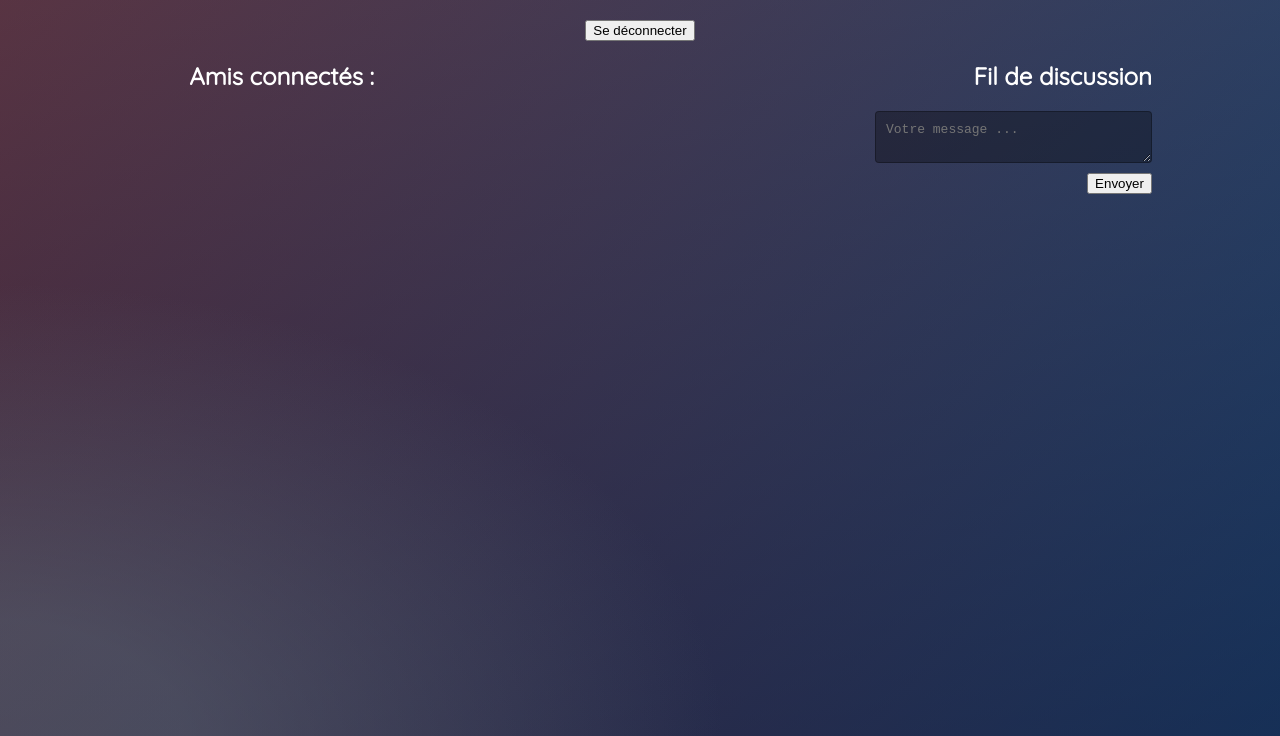
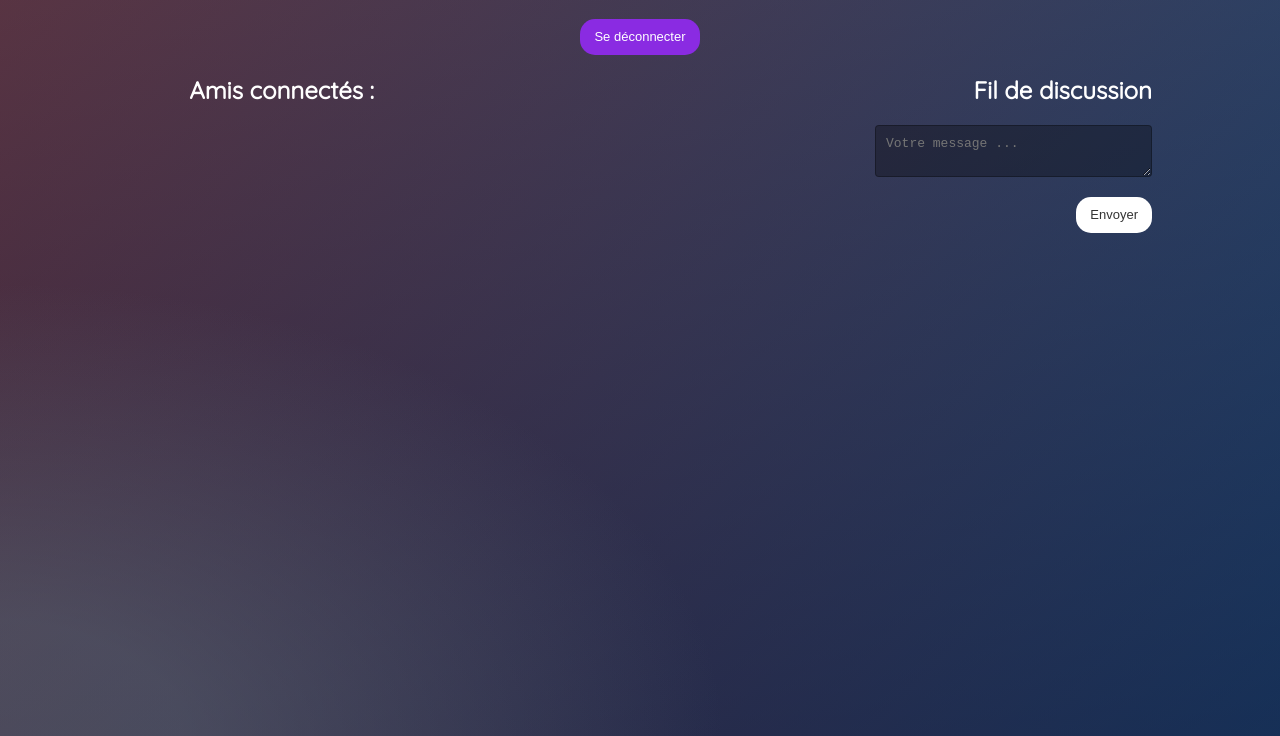
Before and after one commit to Prototype91/kwick, a website: page private/chatroom.html in a window 1280 px wide. Shown: the part 64-800 px from the top of the page. Drawn offline with nearby package versions, Linux system fonts and the light colour scheme.

Commit message:
buttons improved

```diff
--- a/css/chatroom.css
+++ b/css/chatroom.css
@@ -24,6 +24,21 @@ main {
     text-align: center;
 }
 
+#logout {
+    display: inline-block;
+    margin-bottom: 0;
+    font-size: 13px;
+    line-height: 18px;
+    text-align: center;
+    vertical-align: middle;
+    cursor: pointer;
+    padding: 9px 14px;
+    color: white;
+    background-color: blueviolet;
+    border: none;
+    border-radius: 15px;
+}
+
 #chat-ctn {
     display: flex;
     flex-direction: column;
@@ -48,7 +63,6 @@ main {
 #chat-ctn h1 {
     text-align: end;
 }
-
 
 .chat {
     width: 570px;
@@ -133,6 +147,19 @@ form textarea {
 
 form button {
     align-self: flex-end;
+    display: inline-block;
+    margin-top: 10px;
+    margin-bottom: 10px;
+    font-size: 13px;
+    line-height: 18px;
+    color: #333333;
+    text-align: center;
+    vertical-align: middle;
+    background-color: white;
+    cursor: pointer;
+    padding: 9px 14px;
+    border: none;
+    border-radius: 15px;
 }
 
 /* RESPONSIVE */
@@ -143,6 +170,10 @@ form button {
         flex-direction: column;
         justify-content: center;
         align-items: center;
+    }
+
+    form button {
+        width: 100%;
     }
 
     #status {
--- a/css/common.css
+++ b/css/common.css
@@ -20,4 +20,5 @@ a,
 h1,
 h2 {
     color: white;
+    text-decoration: none;
 }
--- a/js/chatroom.js
+++ b/js/chatroom.js
@@ -81,7 +81,8 @@
         e.preventDefault();
         // Gets the message to send
         const message = $('#textarea-input').val();
-
+        // If the message is not empty
+        if (message.trim().length > 0) {
             // Request to send the message
             $.ajax({
                 url: encodeURI(`http://greenvelvet.alwaysdata.net/kwick/api/say/${user_data.token}/${user_data.id}/${message}`),
@@ -100,10 +101,13 @@
                     console.error(error);
                 })
         }
+    }
 
     // Function to convert timestamp
     const convert_timestamp = (timestamp) => {
+        // We set each data
         const date = new Date(timestamp * 1000);
+
         const day = ('0' + date.getDate()).slice(-2);
         const month = ('0' + date.getMonth() + 1).slice(-2);
         const year = date.getFullYear();
@@ -111,6 +115,7 @@
         const hours = ('0' + date.getHours()).slice(-2);
         const minutes = ('0' + date.getMinutes()).slice(-2);
 
+        // Returns the full converted date
         return `${day}/${month}/${year} à ${hours}h${minutes}`
     }
 
@@ -129,7 +134,7 @@
                 $logout_button.remove();
                 // Redirect to the homepage
                 $('#head-ctn').append(`<p id="status">Déconnexion en cours ...</p>`);
-                setTimeout(function(){
+                setTimeout(function () {
                     window.location.href = '../index.html';
                 }, 2000);
             })
```
Lines whose indentation alone changed are shown as unchanged.
